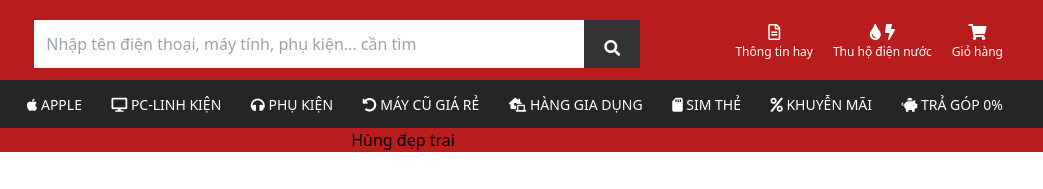
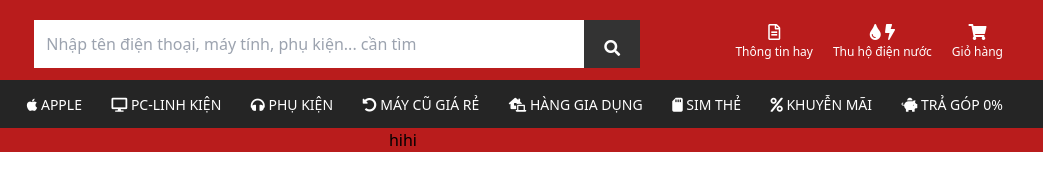
Before and after one commit to Tungduong2001/ASM-ECMA-JS, a website built with Vite: page index.html in a window 1280 px wide. Shown: the top 189 px of the page, 237-1280 px from the left. Built offline with nearby package versions, Linux system fonts and the light colour scheme; what navigo would draw is missing.

Commit message:
edit main

```diff
--- a/index.html
+++ b/index.html
@@ -65,7 +65,7 @@
                 </nav>
             </div>
         </header>
-        <main class="text-center">Hùng đẹp trai</main>
+        <main class="text-center" id="content">hihi</main>
 
         <footer class="bg-white min-w-full m-auto">
             <div class="w-[1200px] m-auto grid grid-cols-5 pt-10">
```
